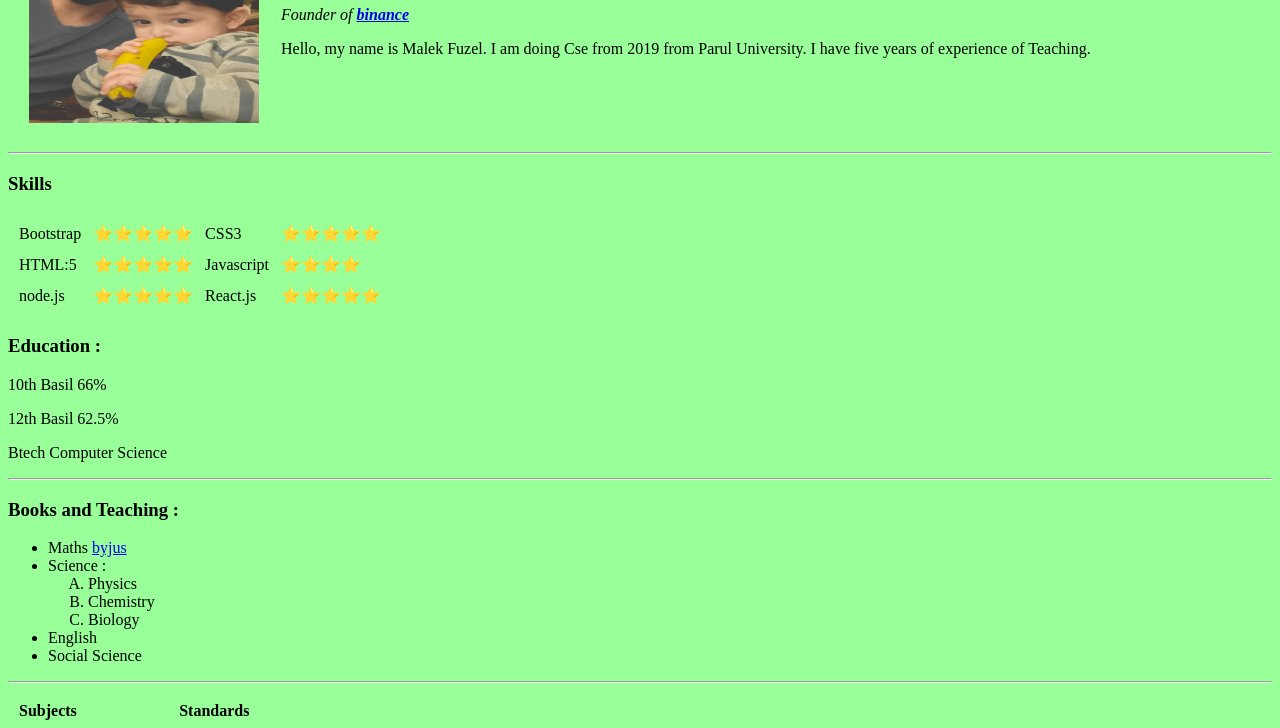
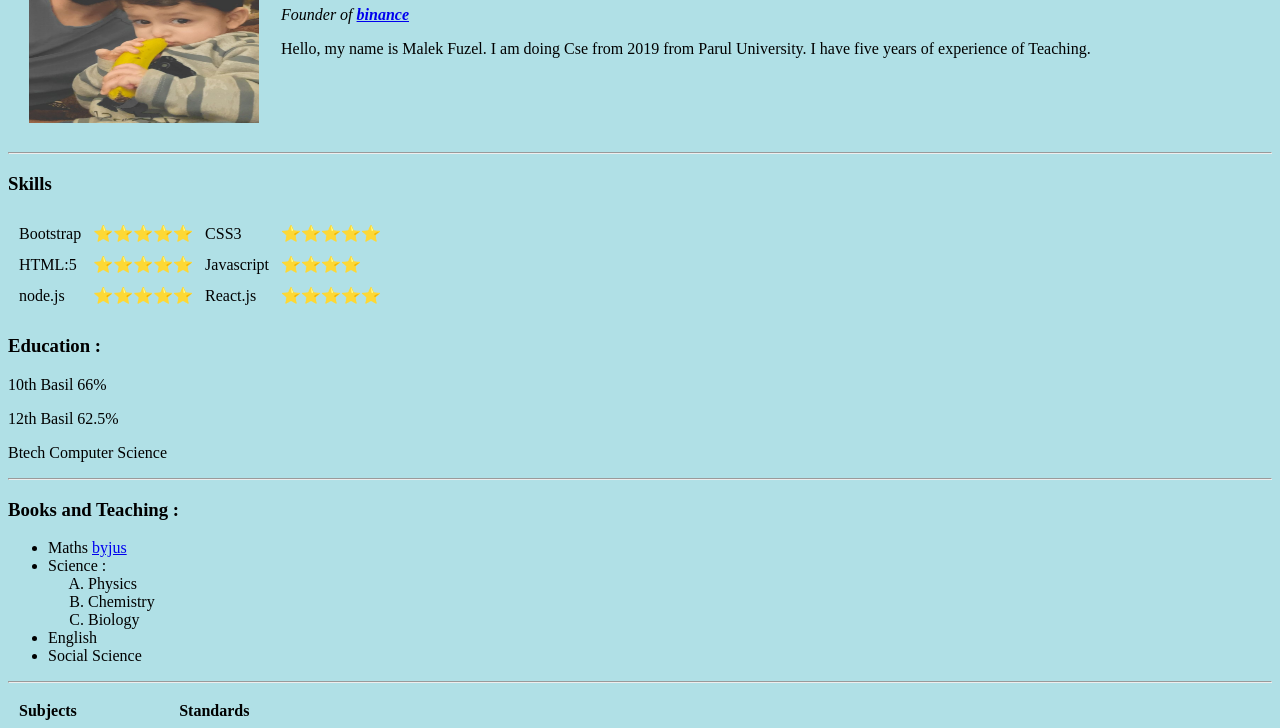
Before and after one commit to fuzel10/cv, a plain HTML site: page index.html in a window 1280 px wide. Shown: the part 146-874 px from the top of the page. Drawn offline with Linux system fonts and the light colour scheme.

Commit message:
Update index.html

```diff
--- a/index.html
+++ b/index.html
@@ -2,7 +2,7 @@
     <head>
         <title>Fuzel</title>
     </head>
-    <body style="background-color:hsl(120, 100%, 80%)">
+    <body style="background-color:powderblue;">
 
         <table cellspacing="20">
             <tr>
```
